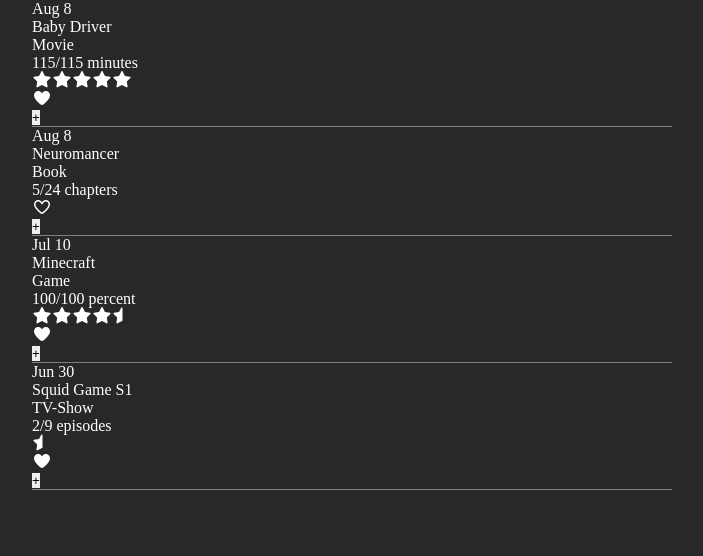
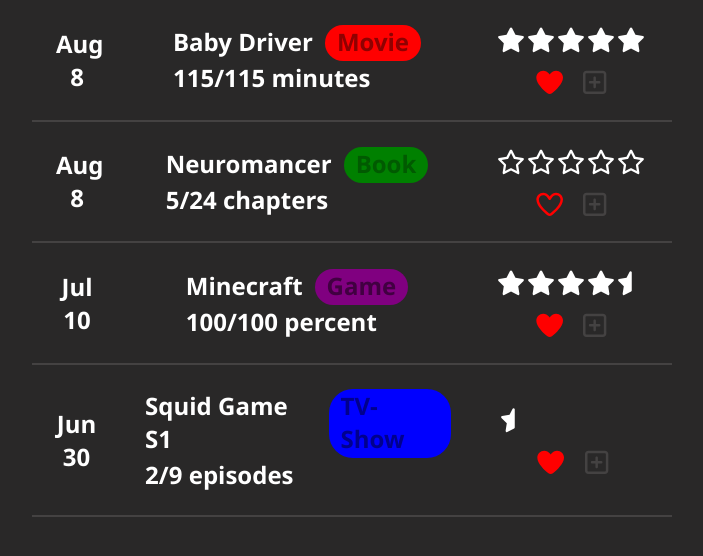
Before and after one commit to b3nbino/accumulate, a React (Vite) app in the folder app/: page / in a window 1280 px wide. Shown: the top 556 px of the page, without its empty margins (288-991 px from the left). Built offline with nearby package versions, Linux system fonts and the light colour scheme.

Commit message:
Changed last edited date HTML format. Improved CSS of diary.

```diff
--- a/app/src/App.tsx
+++ b/app/src/App.tsx
@@ -3,7 +3,11 @@
   faStarHalf,
   faHeart as solidHeart,
 } from "@fortawesome/free-solid-svg-icons";
-import { faHeart as hollowHeart } from "@fortawesome/free-regular-svg-icons";
+import {
+  faSquarePlus,
+  faHeart as hollowHeart,
+  faStar as hollowStar,
+} from "@fortawesome/free-regular-svg-icons";
 import { FontAwesomeIcon } from "@fortawesome/react-fontawesome";
 import type { ReactNode } from "react";
 
@@ -81,14 +85,25 @@
   ];
 
   function listRating(rating: number): ReactNode {
+    if (rating === undefined) {
+      return (
+        <>
+          <FontAwesomeIcon icon={hollowStar} size="1x" />
+          <FontAwesomeIcon icon={hollowStar} size="1x" />
+          <FontAwesomeIcon icon={hollowStar} size="1x" />
+          <FontAwesomeIcon icon={hollowStar} size="1x" />
+          <FontAwesomeIcon icon={hollowStar} size="1x" />
+        </>
+      );
+    }
     const stars = [];
 
     for (let i = 0; i < Math.floor(rating / 2); i++) {
-      stars.push(<FontAwesomeIcon icon={faStar} />);
+      stars.push(<FontAwesomeIcon icon={faStar} size="1x" />);
     }
 
     if (rating % 2 !== 0) {
-      stars.push(<FontAwesomeIcon icon={faStarHalf} />);
+      stars.push(<FontAwesomeIcon icon={faStarHalf} size="1x" />);
     }
 
     return <>{...stars}</>;
@@ -98,26 +113,41 @@
     const entryList = allEntrires.map((entry) => {
       return (
         <li className="entry" key={entry.id}>
-          <p>
-            {entry.last_edited_date.toLocaleDateString("en-US", {
-              month: "short",
-              day: "numeric",
-            })}
-          </p>
-          <p>{entry.title}</p>
-          <p>{entry.type}</p>
-          <p>
-            {entry.progress}/{entry.total_length} {entry.progress_type}
-          </p>
-          {entry.user_rating ?
+          <div className="last-edited-date">
+            {entry.last_edited_date
+              .toLocaleDateString("en-US", {
+                month: "short",
+                day: "numeric",
+              })
+              .split(" ")
+              .map((part: string) => (
+                <p>{part}</p>
+              ))}
+          </div>
+          <div className="diary-middle">
+            <div className="header">
+              <p className="title">{entry.title}</p>
+              <p className={`type-${entry.type}`}>{entry.type}</p>
+            </div>
+            <div className="progress-bar">
+              <p className="progress">
+                {entry.progress}/{entry.total_length} {entry.progress_type}
+              </p>
+            </div>
+          </div>
+          <div className="diary-right">
             <p>{listRating(entry.user_rating)}</p>
-          : null}
-          <p>
-            {entry.liked ?
-              <FontAwesomeIcon icon={solidHeart} />
-            : <FontAwesomeIcon icon={hollowHeart} />}
-          </p>
-          <button>+</button>
+            <div className="buttons">
+              <button className="like">
+                {entry.liked ?
+                  <FontAwesomeIcon icon={solidHeart} size="2x" />
+                : <FontAwesomeIcon icon={hollowHeart} size="2x" />}
+              </button>
+              <button className="add">
+                <FontAwesomeIcon icon={faSquarePlus} size="2x" />
+              </button>
+            </div>
+          </div>
         </li>
       );
     });
--- a/app/src/index.css
+++ b/app/src/index.css
@@ -1,4 +1,5 @@
 * {
+  box-sizing: border-box;
   margin: 0;
   border: 0;
   padding: 0;
@@ -8,6 +9,9 @@
 body {
   background-color: rgb(41, 40, 40);
   color: white;
+  font-family: "Segoe UI", Tahoma, Geneva, Verdana, sans-serif;
+  font-weight: bold;
+  font-size: 24px;
 }
 
 section {
@@ -16,5 +20,88 @@
 }
 
 .entry {
-  border-bottom: 1px solid gray;
+  display: flex;
+  flex-direction: row;
+  justify-content: space-between;
+  align-items: center;
+  border-bottom: 2px solid rgb(68, 66, 66);
 }
+
+.last-edited-date {
+  width: 90px;
+  padding: 24px;
+  text-align: center;
+}
+
+.diary-middle {
+  display: flex;
+  flex-direction: column;
+  padding: 24px;
+}
+
+.diary-right {
+  display: flex;
+  flex-direction: column;
+  width: 200px;
+  padding: 24px;
+}
+
+.header {
+  display: flex;
+  flex-direction: row;
+  align-items: flex-start;
+}
+
+.title {
+  margin-right: 12px;
+}
+
+.type-Movie {
+  padding: 0px 12px 3px;
+  color: rgb(143, 1, 1);
+  background-color: red;
+  border-radius: 24px;
+}
+.type-Book {
+  padding: 0px 12px 3px;
+  color: rgb(1, 90, 1);
+  background-color: green;
+  border-radius: 24px;
+}
+.type-Game {
+  padding: 0px 12px 3px;
+  color: rgb(65, 0, 65);
+  background-color: purple;
+  border-radius: 24px;
+}
+.type-TV-Show {
+  padding: 0px 12px 3px;
+  color: rgb(0, 0, 141);
+  background-color: blue;
+  border-radius: 24px;
+}
+
+.buttons {
+  display: flex;
+  flex-direction: row;
+  justify-content: center;
+  margin-top: 12px;
+}
+
+.buttons button {
+  background-color: rgb(41, 40, 40);
+}
+
+button:hover {
+  cursor: pointer;
+}
+
+.buttons .like {
+  color: red;
+  margin-right: 6px;
+}
+
+.buttons .add {
+  color: rgb(68, 66, 66);
+  margin-left: 6px;
+}
```
